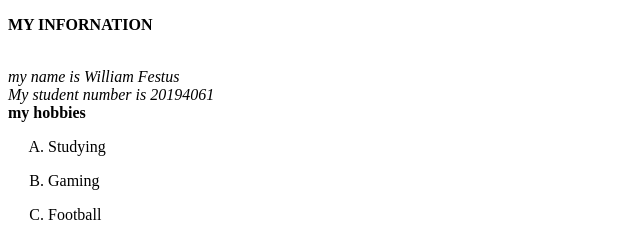
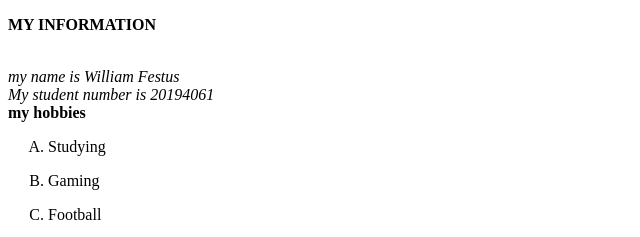
Before and after one commit to wakanda2021/newhomework, a plain HTML site: page WiliumFetnatus/index.html in a window 1280 px wide. Shown: the top 237 px of the page, 0-640 px from the left. Drawn offline with Linux system fonts and the light colour scheme.

Commit message:
Update index.html

```diff
--- a/WiliumFetnatus/index.html
+++ b/WiliumFetnatus/index.html
@@ -8,7 +8,7 @@
 <title>
 My personal information
 </title>
-<p><b>MY  INFORNATION</b></p>
+<p><b>MY  INFORMATION</b></p>
 
 
 </head>
```
